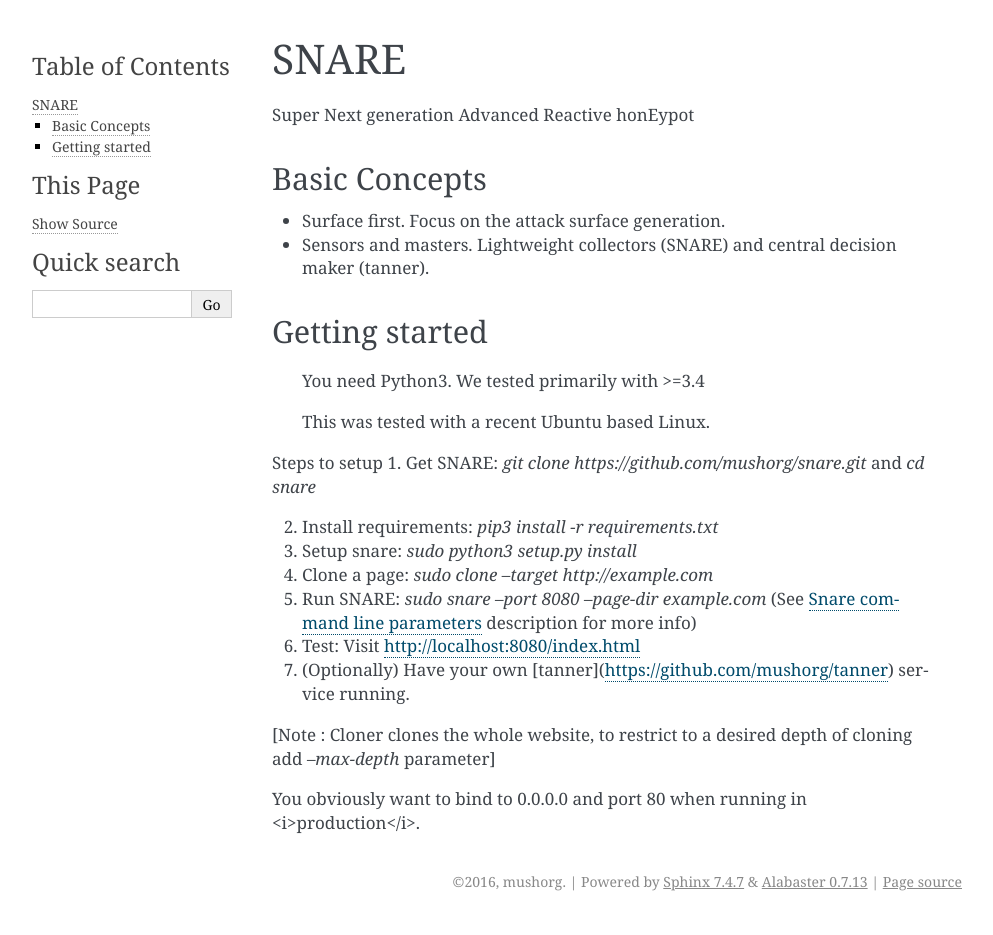
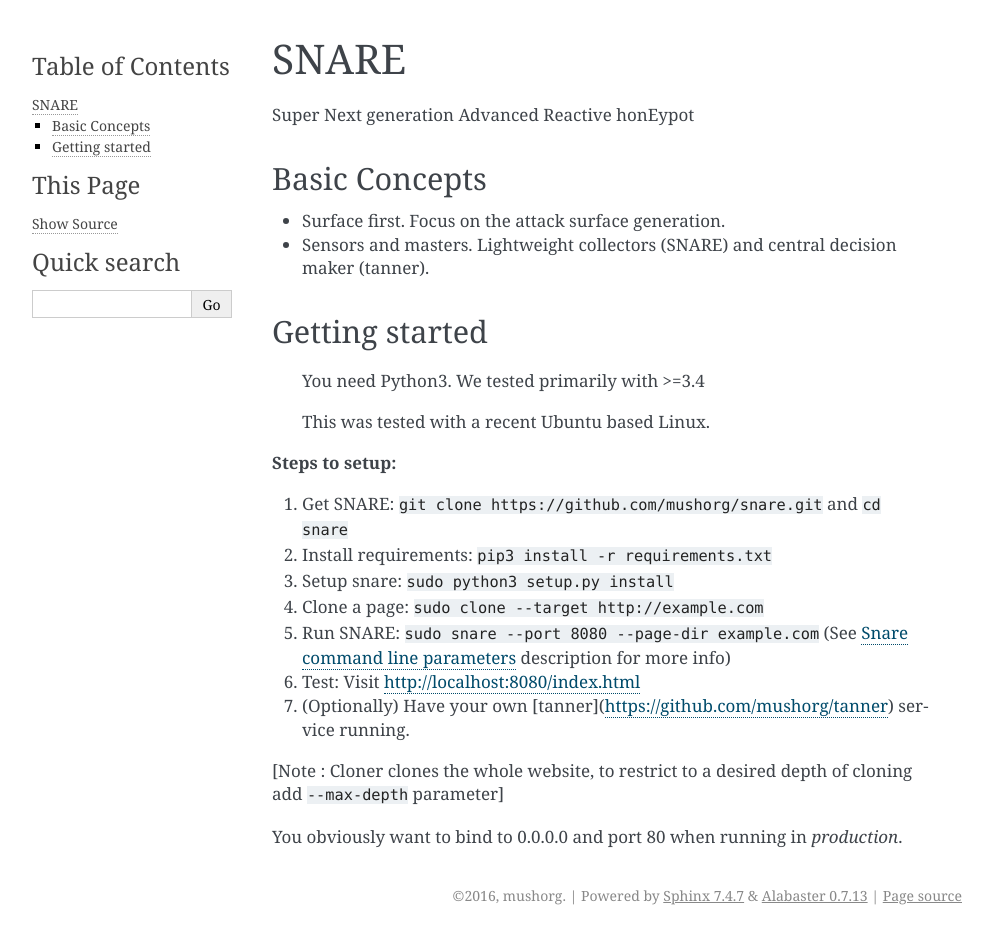
Before and after one commit to mushorg/snare, a Sphinx documentation site: the page built from docs/source/quick-start.rst, in a window 1280 px wide. Shown: the whole page, without its empty margins (148-1141 px from the left). Built offline with Sphinx 7.4.7, drawn with Linux system fonts in a browser that asks for light colours.

Commit message:
Update quick-start.rst

```diff
--- a/docs/source/quick-start.rst
+++ b/docs/source/quick-start.rst
@@ -17,21 +17,22 @@
 
  This was tested with a recent Ubuntu based Linux.
 
-Steps to setup
-1. Get SNARE: `git clone https://github.com/mushorg/snare.git` and `cd snare`
+**Steps to setup:**
 
-2. Install requirements: `pip3 install -r requirements.txt`
+1. Get SNARE: ``git clone https://github.com/mushorg/snare.git`` and ``cd snare``
 
-3. Setup snare: `sudo python3 setup.py install`
+2. Install requirements: ``pip3 install -r requirements.txt``
 
-4. Clone a page: `sudo clone --target http://example.com`
+3. Setup snare: ``sudo python3 setup.py install``
 
-5. Run SNARE: `sudo snare --port 8080 --page-dir example.com` (See :doc:`parameters` description for more info)
+4. Clone a page: ``sudo clone --target http://example.com``
+
+5. Run SNARE: ``sudo snare --port 8080 --page-dir example.com`` (See :doc:`parameters` description for more info)
 
 6. Test: Visit http://localhost:8080/index.html
 
 7. (Optionally) Have your own [tanner](https://github.com/mushorg/tanner) service running.
 
-[Note : Cloner clones the whole website, to restrict to a desired depth of cloning add `--max-depth` parameter]
+[Note : Cloner clones the whole website, to restrict to a desired depth of cloning add ``--max-depth`` parameter]
 
-You obviously want to bind to 0.0.0.0 and port 80 when running in <i>production</i>.
+You obviously want to bind to 0.0.0.0 and port 80 when running in *production*.
```
